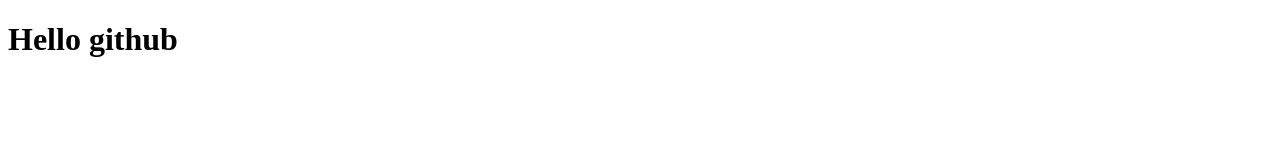
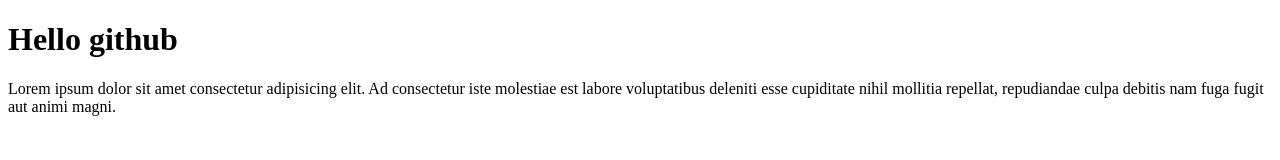
Before and after one commit to slastonm/fe-start-08-08-24, a plain HTML site: page 01/mypage.html in a window 1280 px wide. Drawn offline with Linux system fonts and the light colour scheme.

Commit message:
Fix hw02

```diff
--- a/01/mypage.html
+++ b/01/mypage.html
@@ -10,5 +10,8 @@
         Hello github
     </h1>
     <!-- Ctl + s -->
+    <p>
+        Lorem ipsum dolor sit amet consectetur adipisicing elit. Ad consectetur iste molestiae est labore voluptatibus deleniti esse cupiditate nihil mollitia repellat, repudiandae culpa debitis nam fuga fugit aut animi magni.
+    </p>
 </body>
 </html>
```
